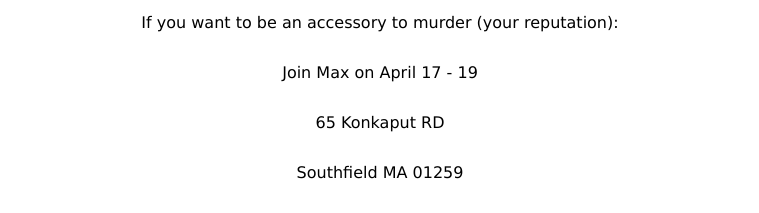
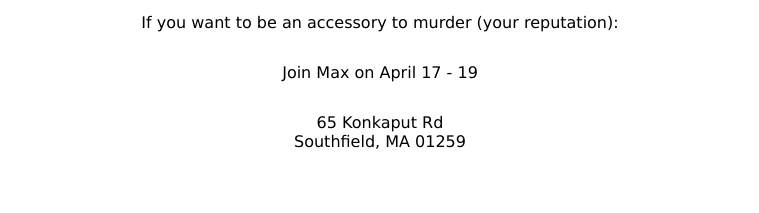
Before and after one commit to ericadavidson/blamemax, a plain HTML site: page index.html in a window 1280 px wide. Shown: the part 635-848 px from the top of the page, without its empty margins (260-1019 px from the left). After the commit the page ends 817 px from the top, so only its background shows below. Drawn offline with Linux system fonts and the light colour scheme.

Commit message:
Update index.html

```diff
--- a/index.html
+++ b/index.html
@@ -201,8 +201,7 @@ font-size: 40px;
 </div>
      <p>If you want to be an accessory to murder (your reputation):</p>
      <p>Join Max on April 17 - 19</p>
-     <p>65 Konkaput RD</p>
-     <p>Southfield MA 01259</p>
+     <p>65 Konkaput Rd<br/>Southfield, MA 01259</p>
 </div>
 <script>
 var slideIndex = 1;
```
